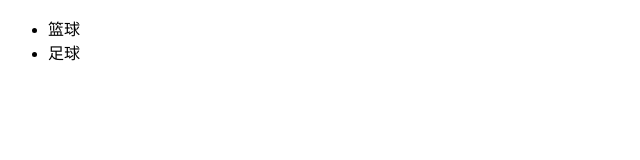
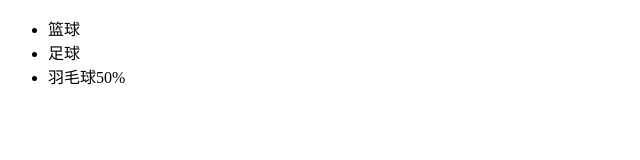
Before and after one commit to veryworm/test-git, a plain HTML site: page index.html in a window 1280 px wide. Shown: the whole page, without its empty margins (0-640 px from the left). Drawn offline with Linux system fonts and the light colour scheme.

Commit message:
羽毛球50%

```diff
--- a/index.html
+++ b/index.html
@@ -10,6 +10,7 @@
   <ul>
     <li>篮球</li>
     <li>足球</li>
+    <li>羽毛球50%</li>
   </ul>
 </body>
 </html>
```
